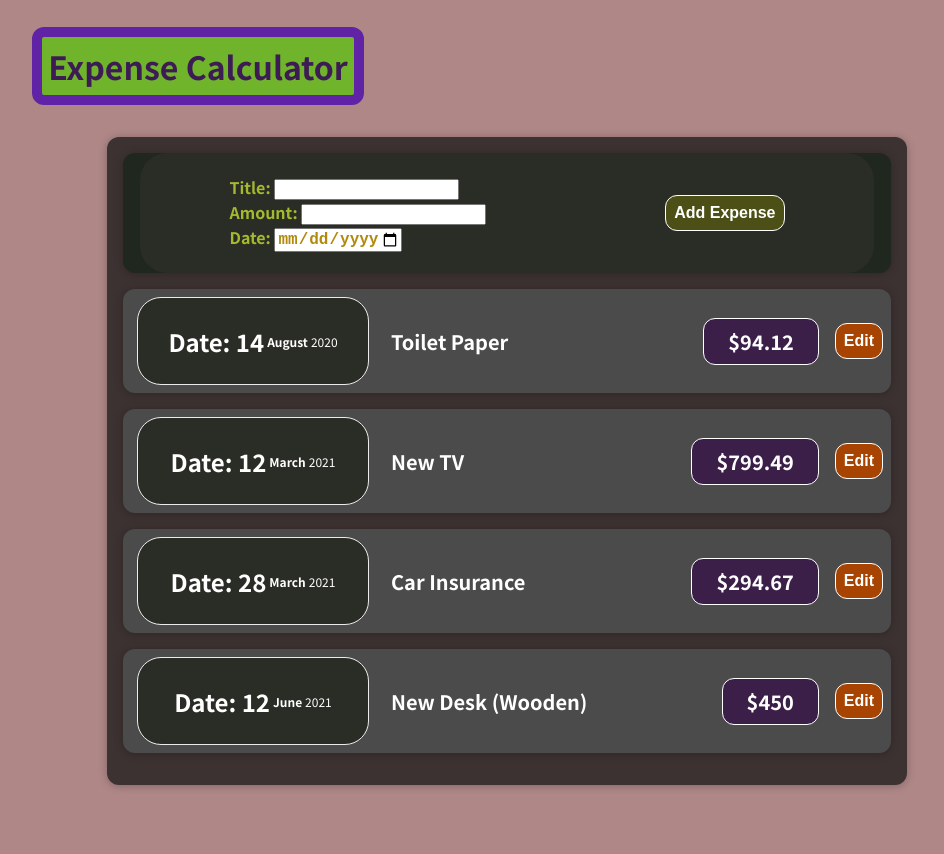
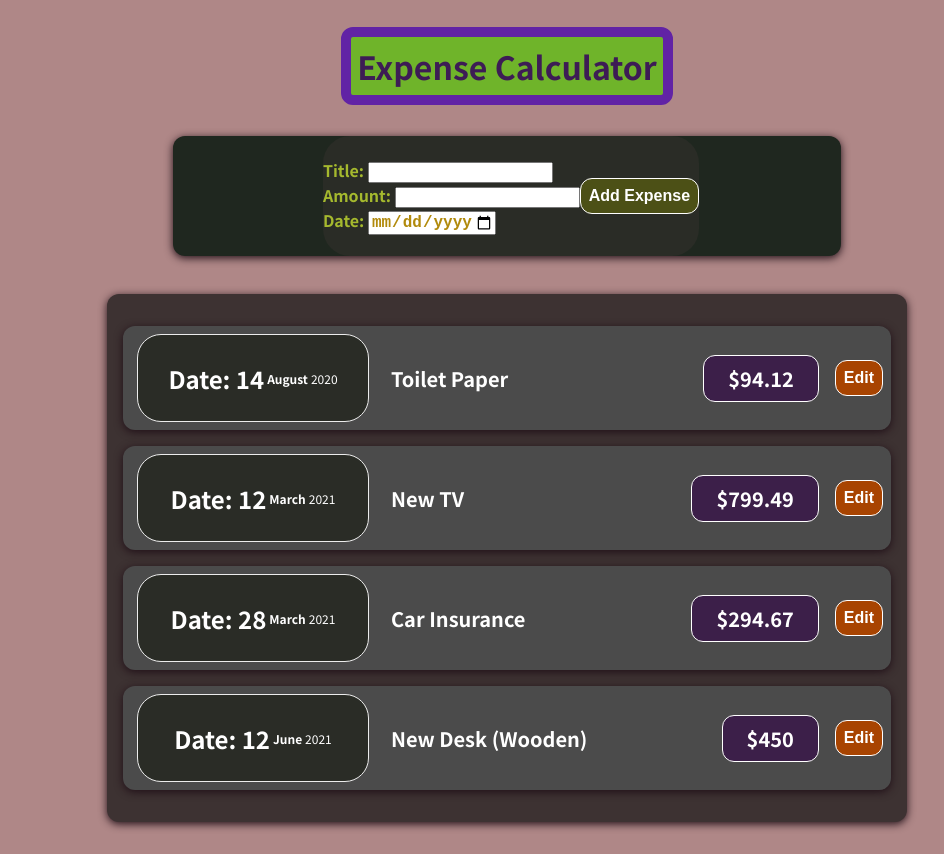
Before and after one commit to nemasisgtx/storage-02-localstorage, a React (Create React App) app: page / in a window 1280 px wide. Shown: the whole page, without its empty margins (133-1077 px from the left). Before the commit the page ends 817 px from the top, so only its background shows below. Built offline with nearby package versions, Linux system fonts and the light colour scheme.

Commit message:
Solved form duplication + QOL updates

```diff
--- a/src/App.js
+++ b/src/App.js
@@ -34,7 +34,7 @@ function App() {
   return (
     <div className="app-body">
       <h2 className="exp-calulator-name">Expense Calculator</h2>
-      {/* <NewExpense onAddExpense={addExpenseHandler} /> */}
+      <NewExpense onAddExpense={addExpenseHandler} />
       <Expenses items={expenses} />
     </div>
   );
--- a/src/components/Expenses/Expenses.js
+++ b/src/components/Expenses/Expenses.js
@@ -1,12 +1,12 @@
 import ExpenseItem from "./ExpenseItem";
 import Card from "../UI/Card";
 import "./Expenses.css";
-import ExpenseForm from "../NewExpense/ExpenseForm";
+// import ExpenseForm from "../NewExpense/ExpenseForm";
 
 function Expenses(props) {
   return (
     <Card className= " expenses">
-      <ExpenseForm></ExpenseForm>
+      {/* <ExpenseForm></ExpenseForm>  */ /*InBody attachment */}
       <ExpenseItem
         title={props.items[0].title}
         amount={props.items[0].amount}
--- a/src/components/NewExpense/ExpenseForm.css
+++ b/src/components/NewExpense/ExpenseForm.css
@@ -1,5 +1,5 @@
 form {
-  margin: 0 17px;
+  margin: 31px 142px 38px 150px;
   display: flex;
   width: auto;
   height: 7.5rem;
@@ -12,6 +12,10 @@ form {
   align-content: stretch;
   justify-content: space-around;
 }
+.new-expense {
+  width: max-content;
+  margin: auto;
+}
 .form-btn {
   font-size: 1rem;
   font-weight: bold;
@@ -21,12 +25,12 @@ form {
   padding: 0.5rem;
   border-radius: 12px;
 }
-.new-expense__controls{
+.new-expense__controls {
   color: rgb(165, 185, 46);
   font-size: 1rem;
   font-weight: bold;
 }
-.form-inner-date-module{
+.form-inner-date-module {
   color: rgb(177, 138, 12);
   font-size: 1rem;
   font-weight: bold;
--- a/src/components/NewExpense/ExpenseForm.js
+++ b/src/components/NewExpense/ExpenseForm.js
@@ -36,7 +36,7 @@ const ExpenseForm = (props) => {
       amount: enteredAmount,
       date: new Date(enteredDate),
     };
-    props.saveExpenseData(expenseData);
+    props.onSaveExpenseData(expenseData);
     SetEnteredAmount("");
     SetEnteredDate("");
     SetEnteredTitle("");
@@ -44,7 +44,7 @@ const ExpenseForm = (props) => {
 
   return (
     <Card>
-      <div className="new-expense__controls">
+      <div className="expense-form_outer">
         <form onSubmit={submitHandler}>
           <div className="new-expense__controls">
             <div className="new-expense__control form-title">
--- a/src/components/NewExpense/NewExpense.js
+++ b/src/components/NewExpense/NewExpense.js
@@ -2,6 +2,7 @@ import "./NewExpense.css";
 import ExpenseForm from "./ExpenseForm";
 
 const NewExpense = (props) => {
+
   const saveExpenseDataHandler = (enteredExpenseData) => {
     const expenseData = {
       ...enteredExpenseData,
--- a/src/components/UI/Card.css
+++ b/src/components/UI/Card.css
@@ -1,13 +1,14 @@
 .card {
     background-color: #1f271f;
     border-radius: 12px;
-    /* box-shadow: 0 2px 8px rgb(0 255 8 / 25); */
-    box-shadow: 0 1px 8px rgba(0, 0, 0, 0.25);
+    box-shadow: 0 2px 8px rgb(32 15 23);
+    width: auto;
 }
 h2.exp-calulator-name {
     font-size: 2rem;
     width: fit-content;
-    margin-left: 150px;;
+    margin-left: 150px;
+    margin-inline: auto;
     background: rgb(111, 180, 42);
     color: rgb(61, 28, 85);
     margin-block-end: auto;
```
